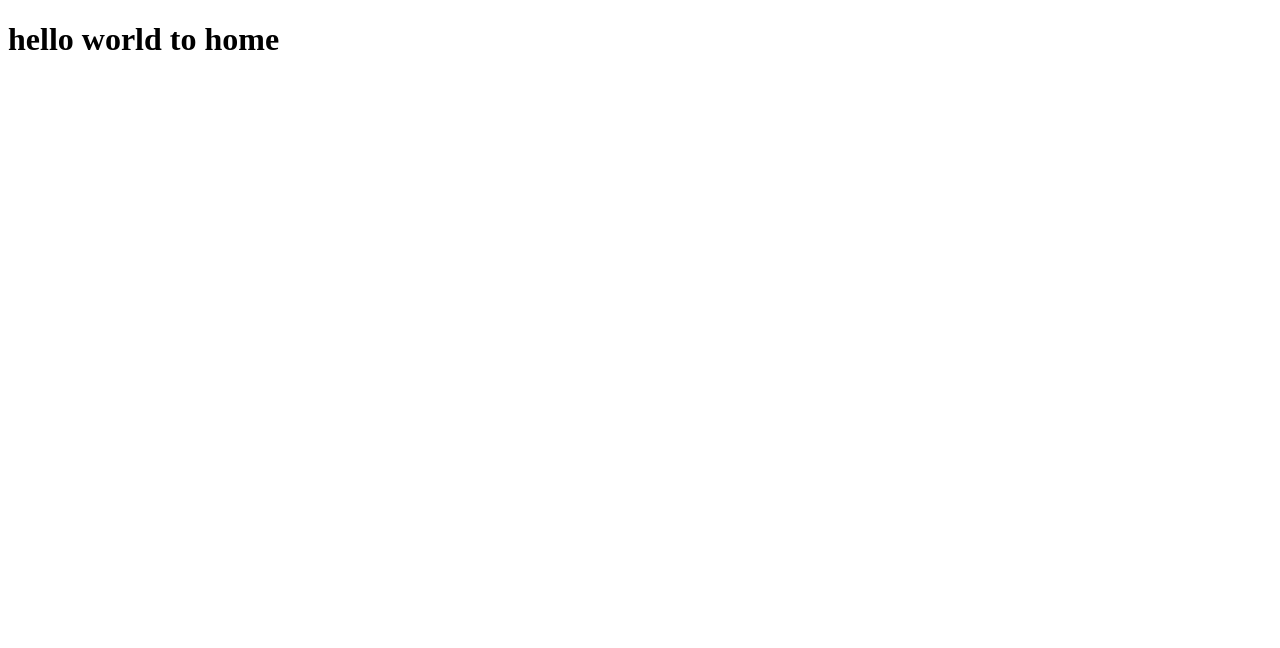
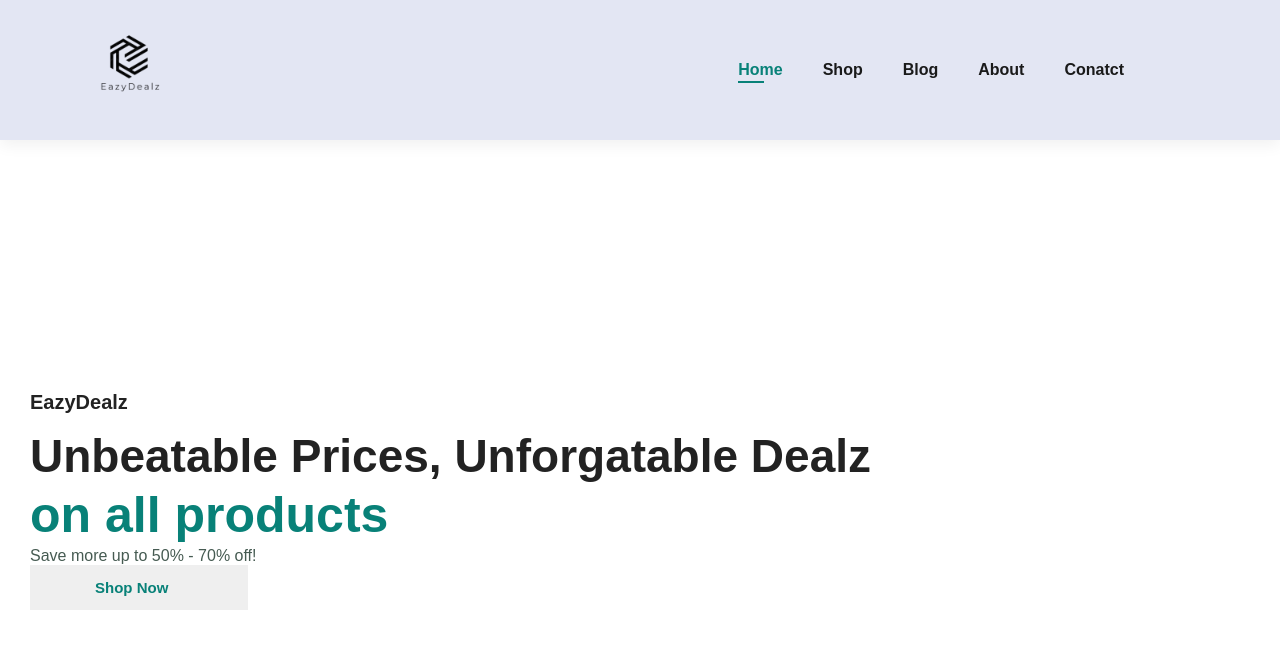
Before and after one commit to pratikprajapati49/EazyDealz, a website: page public/home.html in a window 1280 px wide. Drawn offline with Linux system fonts and the light colour scheme.

Commit message:
update files

```diff
--- /dev/null
+++ b/public/css/home.css
@@ -0,0 +1,104 @@
+@import url('https://fonts.googleapis.com/css2?family=League+Spartan:wght@100..900&family=Montserrat:ital,wght@0,100..900;1,100..900&family=Poppins:ital,wght@0,100;0,200;0,300;0,400;0,500;0,600;0,700;0,800;0,900;1,100;1,200;1,300;1,400;1,500;1,600;1,700;1,800;1,900&family=Roboto+Mono:wght@100..700&family=Roboto:ital,wght@0,100;0,300;0,400;0,500;0,700;0,900;1,100;1,300;1,400;1,500;1,700;1,900&display=swap');
+
+*{
+    margin:0;
+    padding: 0;
+    box-sizing: border-box;
+    font-family: 'Spartan',sans-serif;
+}
+h1{
+    font-size: 50px;
+    line-height: 64px;
+    color:#222;
+}
+h2{
+    font-size: 46px;
+    line-height: 54px;
+    color: #222;
+}
+h4{
+    font-size: 20px;
+    color: #222;
+}
+h6{
+    font-weight: 700;
+    font-size: 12px;
+}
+p{
+    font-size: 16px;
+    color: #465b52;
+}
+.section-p1{
+    padding: 40px 80px;
+}
+.section-m1{
+    margin: 40px 0;
+}
+body{
+    width: 100%;
+}
+
+#header{
+    display: flex;
+    align-items: center;
+    justify-content: space-between;
+    padding: 20px 80px;
+    background: #E3E6F3;
+    box-shadow: 0 5px 15px rgba(0,0,0,0.06);
+    z-index: 999;
+}
+
+#navbar{
+    display: flex;
+    align-items: center;
+    justify-content: center;
+}
+#navbar li{
+    list-style: none;
+    padding: 0 20px;
+    position: relative;
+}
+#navbar li a{
+    text-decoration: none;
+    font-size: 16px;
+    font-weight: 600;
+    color: #1a1a1a;
+    transition: 0.3s ease;
+}
+#navbar li a:hover,#navbar li a.active{
+    color: #088178;
+}
+#navbar li a.active::after,
+#navbar li a:hover::after{
+    content:"";
+    width: 30%;
+    height: 2px;
+    background: #088178;
+    position: absolute;
+    bottom: -4px;
+    left: 20px;
+}
+#hero{
+    height: 90vh;
+    width: 100%;
+    padding: 0 30px;
+    display: flex;
+    flex-direction: column;
+    align-items: flex-start;
+    justify-content: center;
+}
+#hero h4{
+    padding-bottom: 15px;
+}
+#hero h1{
+    color: #088178;
+}
+#hero button{
+    color: #088178;
+    border: 0;
+    padding: 14px 80px 14px 65px;
+    background-repeat: no-repeat;
+    cursor: pointer;
+    font-weight: 700;
+    font-size: 15px;
+}
--- a/public/home.html
+++ b/public/home.html
@@ -3,9 +3,32 @@
 <head>
     <meta charset="UTF-8">
     <meta name="viewport" content="width=device-width, initial-scale=1.0">
-    <title>Document</title>
+    <link rel="stylesheet" href="css/home.css">
+    <link rel="icon" type="image/png" sizes="64x64" href="logo_64x64.png">
+    <link rel="stylesheet" href="https://pro.fontawesome.com/releases/v5.10.0/css/all.css"/>
+    <title>EazyDealz</title>
 </head>
 <body>
-    <h1>hello world to home</h1>
+    <section id="header">
+        <img src="logo.png" alt="logo" width="100px"/>
+        <div>
+            <ul id="navbar">
+                <li><a class="active" href="home.html">Home</a></li>
+                <li><a href="shop.html">Shop</a></li>
+                <li><a href="blog.html">Blog</a></li>
+                <li><a href="about.html">About</a></li>
+                <li><a href="contact.html">Conatct</a></li>
+                <li><a href="Cart.html"><i class="far fa-shopping-bag"></i></a></li>
+            </ul>
+        </div>
+    </section>
+
+    <section id="hero">
+        <h4>EazyDealz</h4>
+        <h2>Unbeatable Prices, Unforgatable Dealz</h2>
+        <h1>on all products</h1>
+        <p>Save more up to 50% - 70% off!</p>
+        <button>Shop Now</button>
+    </section>
 </body>
 </html>
```
